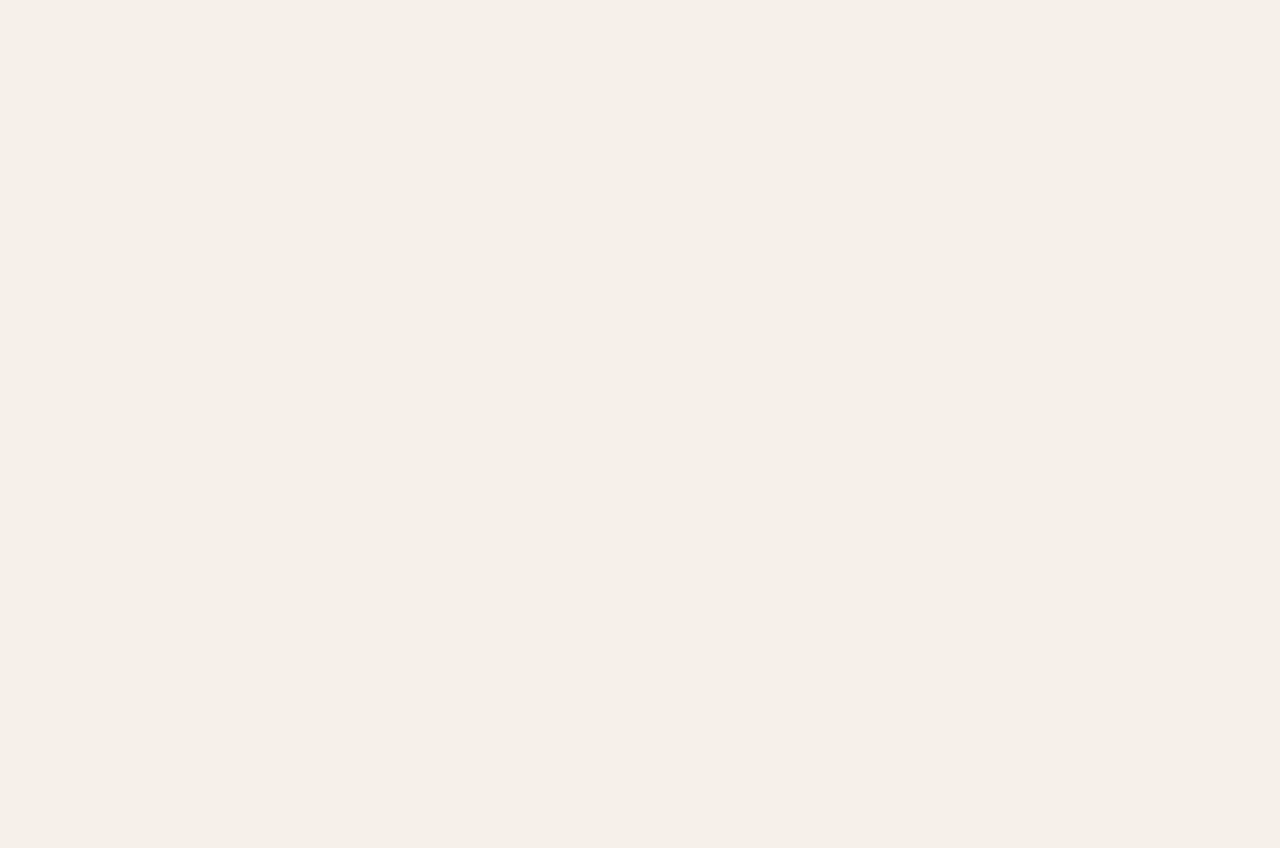
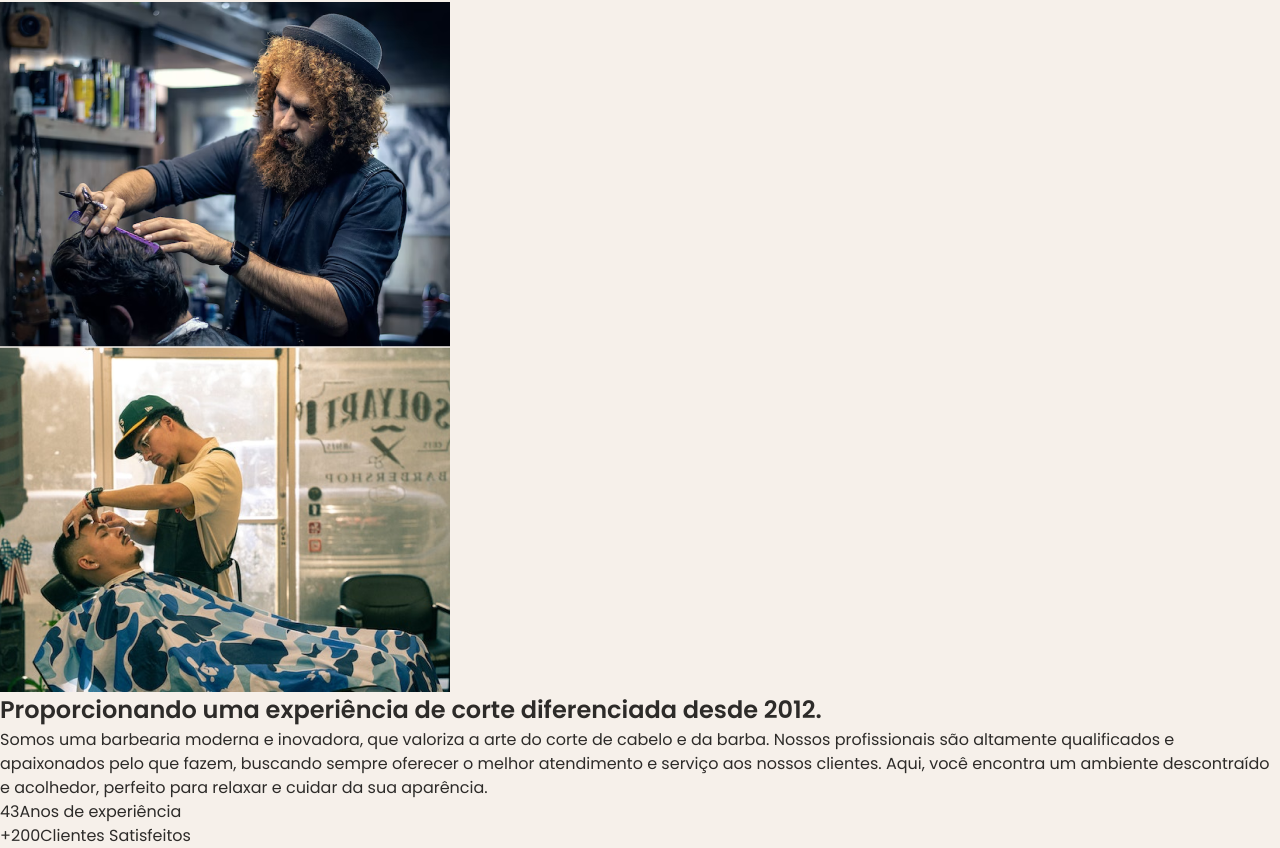
Before and after one commit to CauaRodrigues/thin-cut, a React (Vite) app: page / in a window 1280 px wide. Shown: the part 842-1690 px from the top of the page. Before the commit the page ends 808 px from the top, so only its background shows below. Built offline with nearby package versions, Linux system fonts and the light colour scheme.

Commit message:
inicio da section About Us

```diff
--- a/src/Home.jsx
+++ b/src/Home.jsx
@@ -1,8 +1,9 @@
 import React from "react";
+import MediaQuery from "react-responsive";
 
 import TopInfo from "@section/TopInfo";
 import Banner from "@section/Banner";
-import MediaQuery from "react-responsive";
+import AboutUs from "@section/AboutUs";
 
 export default function Home() {
 	return (
@@ -11,6 +12,7 @@ export default function Home() {
 				<TopInfo />
 			</MediaQuery>
 			<Banner />
+			<AboutUs />
 		</>
 	);
 }
--- /dev/null
+++ b/src/components/sections/AboutUs/about.styled.jsx
@@ -0,0 +1,7 @@
+import styled from "styled-components";
+
+export const ContainerAbout = styled.section`
+	width: 100%;
+	display: flex;
+	flex-direction: column;
+`;
--- /dev/null
+++ b/src/components/sections/AboutUs/index.jsx
@@ -0,0 +1,56 @@
+import React from "react";
+import * as S from "./about.styled";
+
+export default function AboutUs() {
+	return (
+		<S.ContainerAbout>
+			<h1>Sobre nós</h1>
+
+			<div>
+				<div className="box-images">
+					<figure>
+						<img
+							src="/assets/images/about/image1.png"
+							alt="Homem de boné cortando cabelo"
+						/>
+					</figure>
+
+					<figure>
+						<img
+							src="/assets/images/about/image2.png"
+							alt="Homem cacheado e de chapéu cortando cabelo"
+						/>
+					</figure>
+				</div>
+
+				<div className="box">
+					<div className="content-text">
+						<h1>
+							Proporcionando uma experiência de corte diferenciada desde 2012.
+						</h1>
+						<p>
+							Somos uma barbearia moderna e inovadora, que valoriza a arte do
+							corte de cabelo e da barba. Nossos profissionais são altamente
+							qualificados e apaixonados pelo que fazem, buscando sempre
+							oferecer o melhor atendimento e serviço aos nossos clientes. Aqui,
+							você encontra um ambiente descontraído e acolhedor, perfeito para
+							relaxar e cuidar da sua aparência.
+						</p>
+					</div>
+
+					<div className="metrics">
+						<div className="metric">
+							<span>43</span>
+							<span>Anos de experiência</span>
+						</div>
+
+						<div className="metric">
+							<span>+200</span>
+							<span>Clientes Satisfeitos</span>
+						</div>
+					</div>
+				</div>
+			</div>
+		</S.ContainerAbout>
+	);
+}
```
Also changed, not shown: public/assets/images/about/image1.png (added), public/assets/images/about/image2.png (added).
